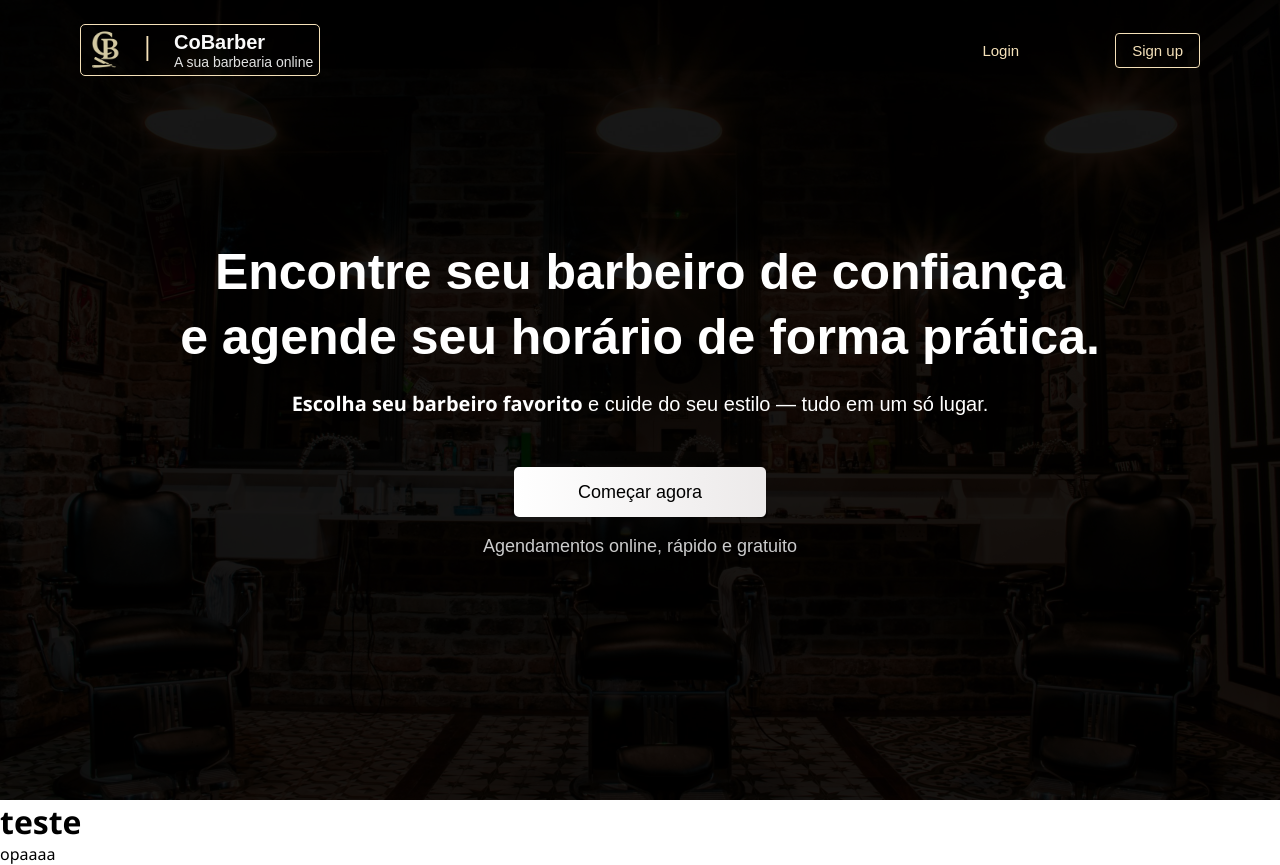
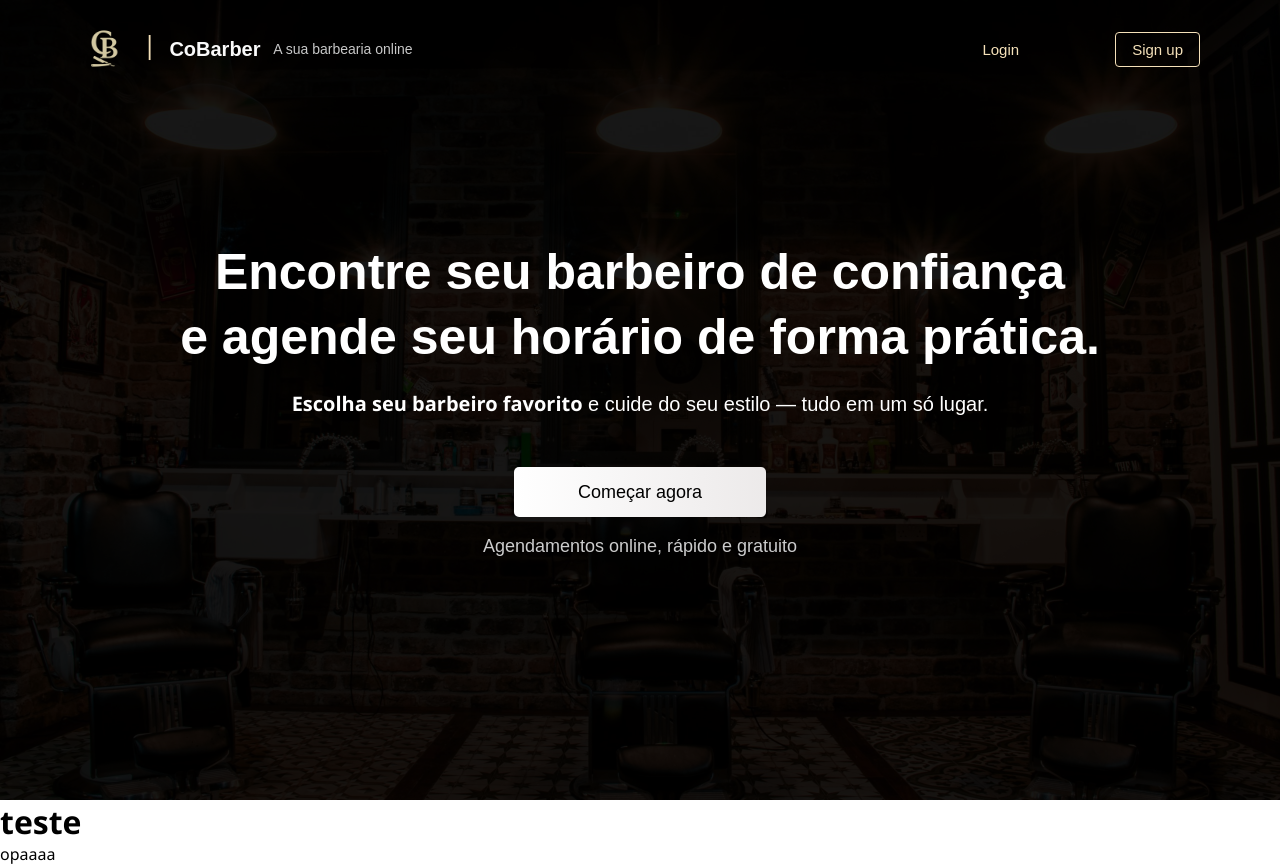
Before and after one commit to Cobarber-PI/cliente-frontend, a Vue app: page /introducao in a window 1280 px wide. Built offline with nearby package versions, Linux system fonts and the light colour scheme.

Commit message:
feat: Arrumando logo #10

```diff
--- a/src/components/introducao.vue
+++ b/src/components/introducao.vue
@@ -8,10 +8,8 @@
         <div class="marcaC">
           <img src="/public/introdução/logoBarber.png" alt="">
           <span>|</span>
-          <div class="descricao">
           <h3>CoBarber</h3>
           <p>A sua barbearia online</p>
-          </div>
         </div>
       </div>
       <nav>
@@ -192,7 +190,7 @@ header button:hover {
 .marcaC {
   display: flex;
   align-items: center;
-  gap: 0.6rem;
+  gap: 0.8rem;
 }
 
 .marcaC img {
@@ -204,7 +202,6 @@ header button:hover {
   margin-bottom: 10px;
   font-size: 25px;
   color: #f5e1b9;
-  margin-right: 10px;
 }
 
 .marcaC h3 {
@@ -215,15 +212,13 @@ header button:hover {
 .marcaC p {
   font-family: 'Poppins', sans-serif;
   font-size: 14px;
-  opacity: 0.9;
+  opacity: 0.8;
 }
 
 .logo {
+  display: flex;
+  align-items: center;
+  gap: 1rem;
   color: #fafafa;
-  border: solid 1px #f5e1b9;
-  border-radius: 5px;
-  width: 15rem;
 }
-
-
 </style>
```
